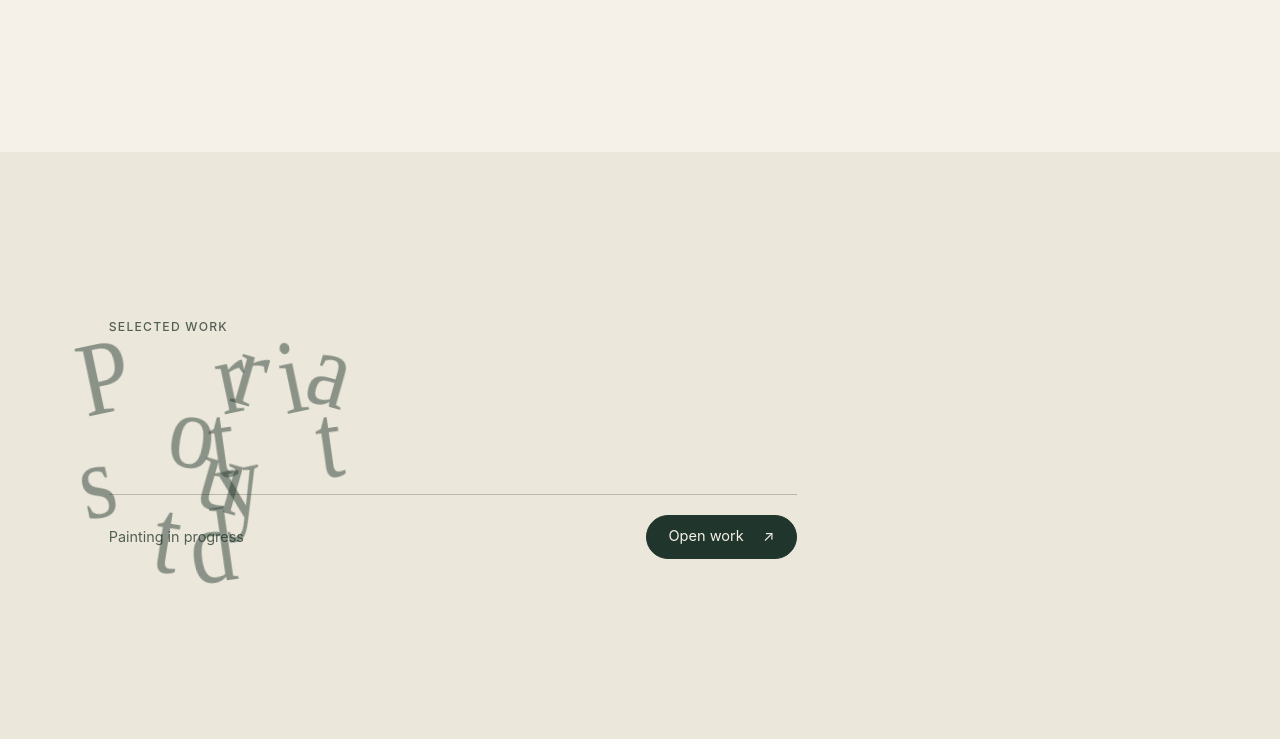
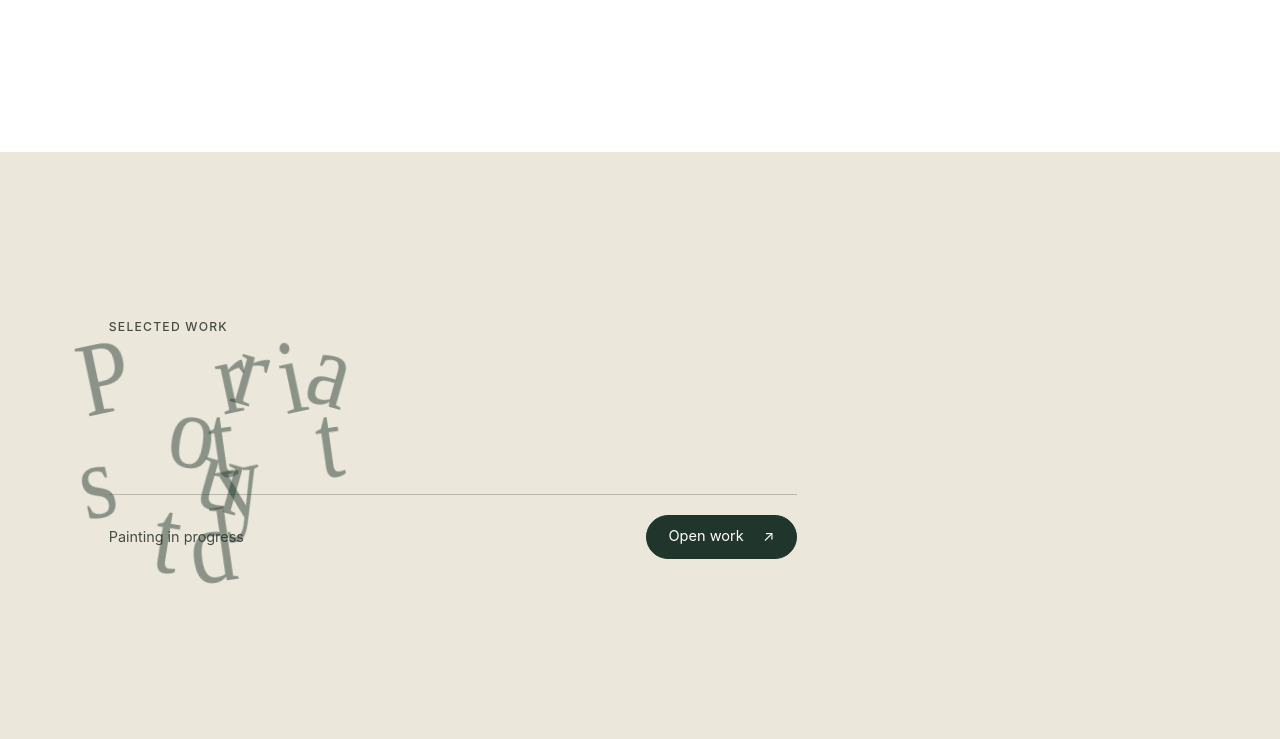
Before and after one commit to kevvasq02-hue/final, a plain HTML site: page index.html in a window 1280 px wide. Shown: the part 544-1283 px from the top of the page. Drawn offline with Linux system fonts and the light colour scheme.

Commit message:
Update style.css

```diff
--- a/style.css
+++ b/style.css
@@ -1,10 +1,10 @@
 /* 1. Gallery materials and shared type */
 :root {
-  --paper: #f5f1e8;
+  --paper: #ffffff;
   --mat: #ebe7da;
   --ink: #20352c;
-  --muted: #536055;
-  --wine: #6c3041;
+  --muted: #454c46;
+  --wine: #461212;
   --rule: #b9b9aa;
   --serif: "Times New Roman", Times, serif;
   --sans: -apple-system, BlinkMacSystemFont, "Segoe UI", Arial, sans-serif;
```
